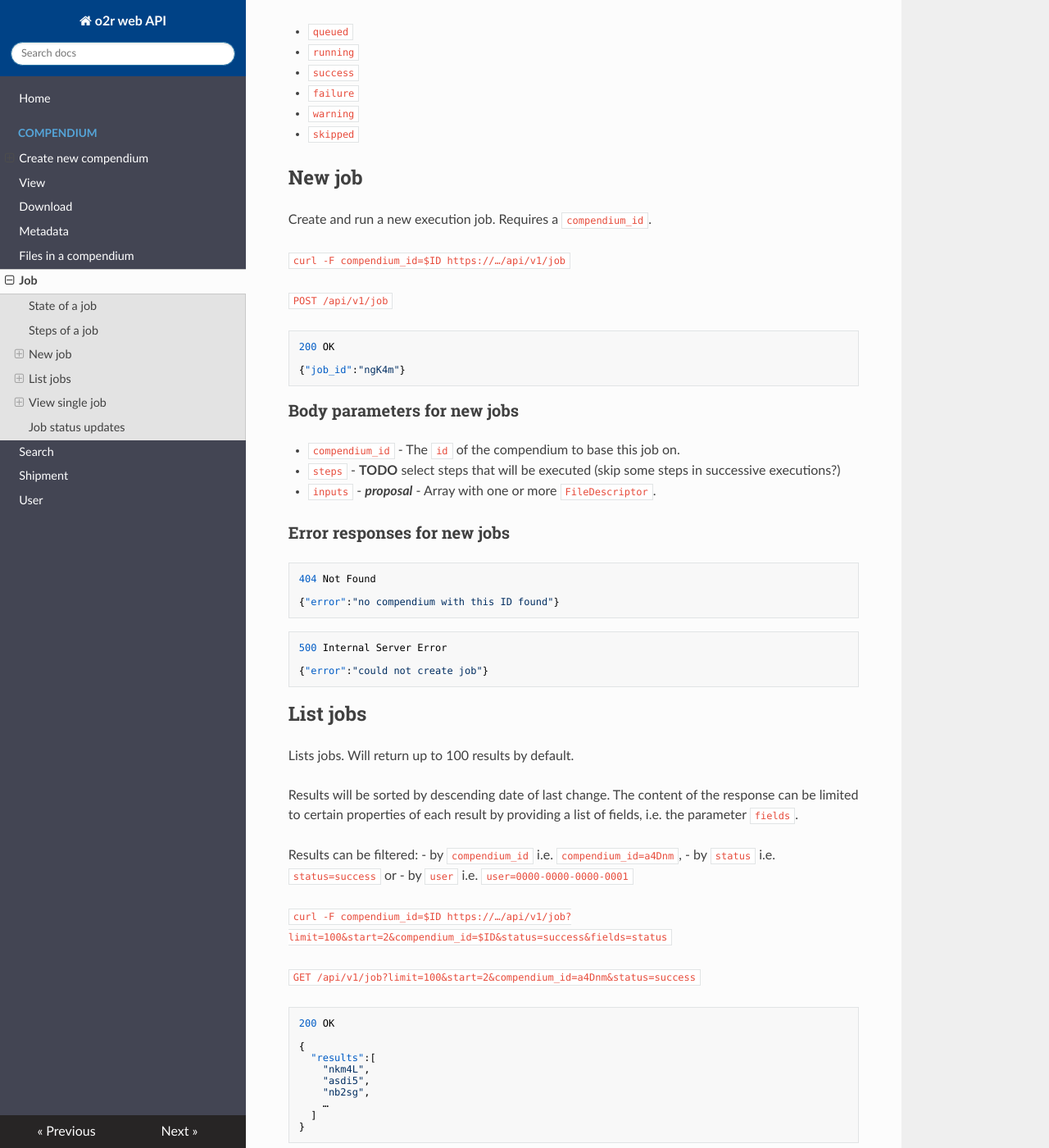
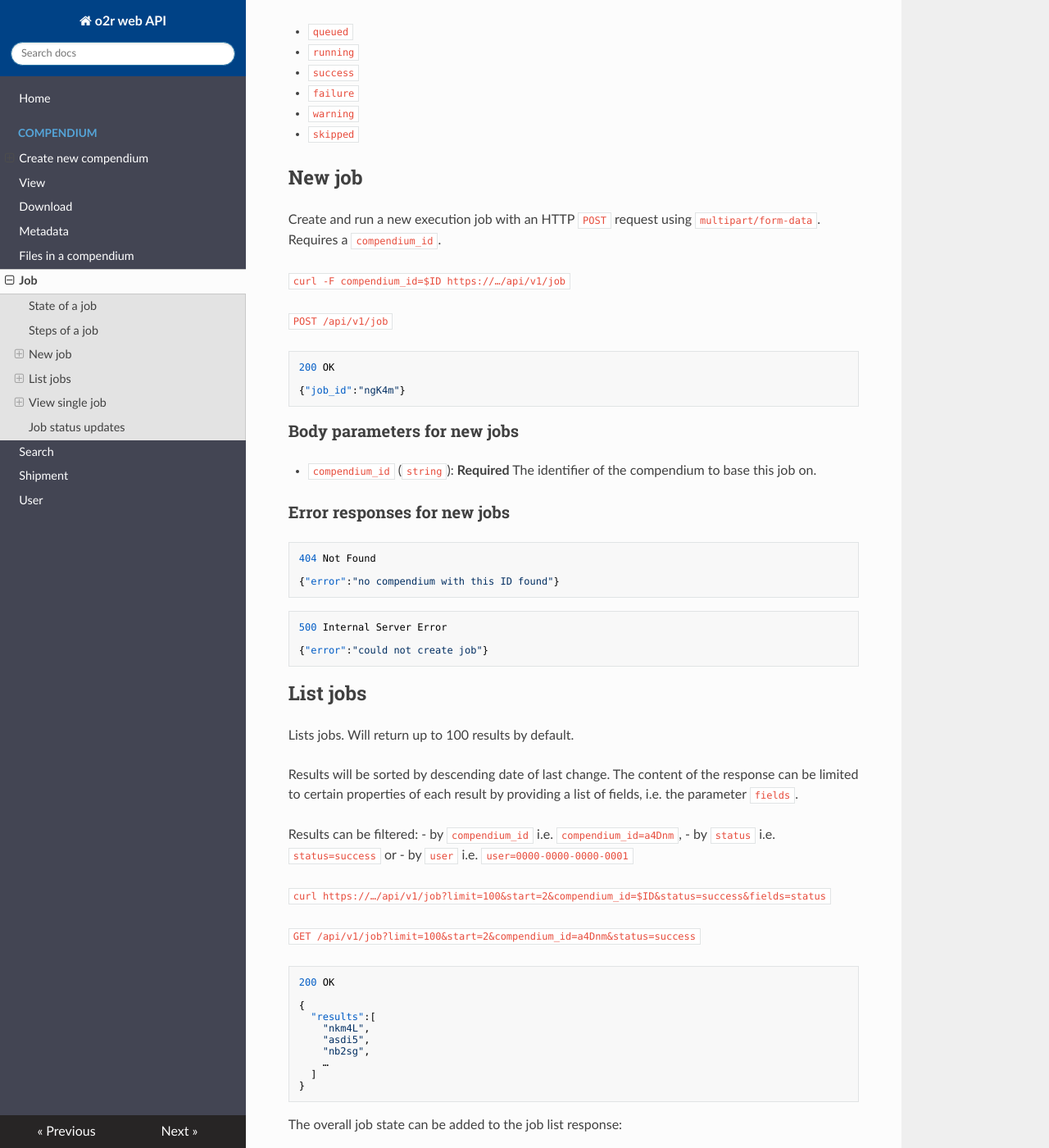
Before and after one commit to o2r-project/api, an MkDocs documentation site: the page built from docs/job.md, in a window 1280 px wide and 1400 px high, scrolled down 1118 px. Shown: the whole window at 82% size. Built offline with MkDocs 1.6.1, drawn with Linux system fonts in a browser that asks for light colours; nearby versions of some CDN libraries; old or Windows-style settings are respelled for this version of MkDocs.

Commit message:
clarify POST content for uploads; closes #51

```diff
--- a/docs/job.md
+++ b/docs/job.md
@@ -46,7 +46,8 @@ The step status is one of:
 
 ## New job
 
-Create and run a new execution job. Requires a `compendium_id`.
+Create and run a new execution job with an HTTP `POST` request using `multipart/form-data`.
+Requires a `compendium_id`.
 
 `curl -F compendium_id=$ID https://…/api/v1/job`
 
@@ -60,9 +61,7 @@ Create and run a new execution job. Requires a `compendium_id`.
 
 ### Body parameters for new jobs
 
-- `compendium_id` - The `id` of the compendium to base this job on.
-- `steps` - **TODO** select steps that will be executed (skip some steps in successive executions?)
-- `inputs` - **_proposal_** - Array with one or more `FileDescriptor`.
+- `compendium_id` (`string`): __Required__ The identifier of the compendium to base this job on.
 
 ### Error responses for new jobs
 
@@ -89,7 +88,7 @@ Results can be filtered:
 - by `status` i.e. `status=success` or
 - by `user` i.e. `user=0000-0000-0000-0001`
 
-`curl -F compendium_id=$ID https://…/api/v1/job?limit=100&start=2&compendium_id=$ID&status=success&fields=status`
+`curl https://…/api/v1/job?limit=100&start=2&compendium_id=$ID&status=success&fields=status`
 
 `GET /api/v1/job?limit=100&start=2&compendium_id=a4Dnm&status=success`
 
```
Also changed, not shown: docs/compendium/public_share.md (+5 -2 lines), docs/compendium/upload.md (+5 -2 lines), docs/shipment.md (+1 -1 lines).
